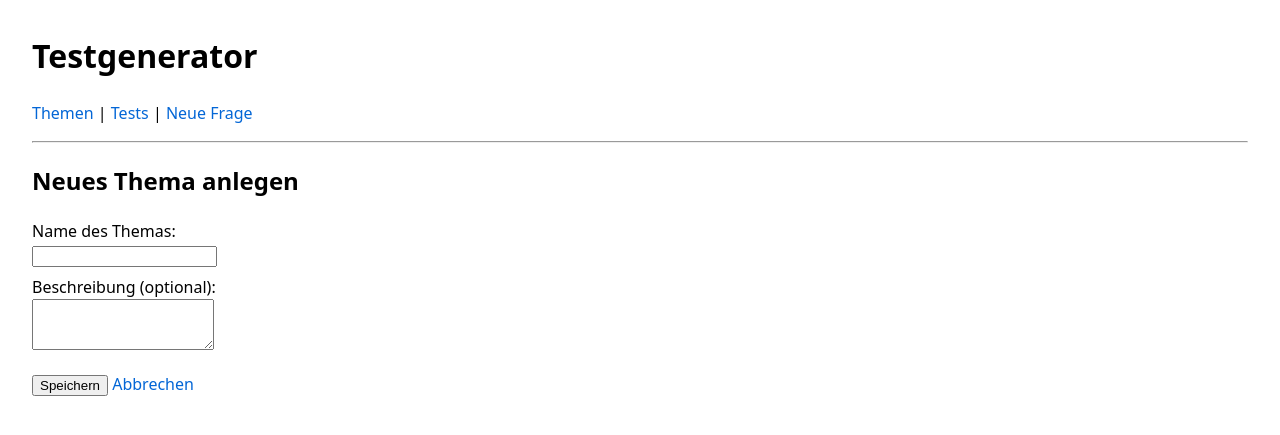
After one commit to wmaslo/testgenerator, a Flask app: page /topic/new in a window 1280 px wide. The commit adds this page. Shown: the top 435 px of the page. Run offline with Flask 3, Linux system fonts and the light colour scheme.

Commit message:
Weiterentwicklung: Katalog, Duplizieren, Löschen, Layout

```diff
--- a/app.py
+++ b/app.py
@@ -324,5 +324,165 @@ def edit_test(test_id):
     conn.close()
     return render_template("edit_test.html", test=test)
 
+@app.route("/topic/new", methods=["GET", "POST"])
+def new_topic():
+    conn = get_db_connection()
+
+    if request.method == "POST":
+        name = request.form["name"].strip()
+        description = request.form.get("description", "").strip()
+
+        if name:
+            conn.execute(
+                "INSERT INTO topics (name, description) VALUES (?, ?)",
+                (name, description),
+            )
+            conn.commit()
+            conn.close()
+            return redirect(url_for("index"))
+
+    conn.close()
+    return render_template("new_topic.html")
+
+@app.route("/topic/<int:topic_id>/edit", methods=["GET", "POST"])
+def edit_topic(topic_id):
+    conn = get_db_connection()
+
+    # Thema laden
+    topic = conn.execute(
+        "SELECT id, name, description FROM topics WHERE id = ?",
+        (topic_id,)
+    ).fetchone()
+
+    if topic is None:
+        conn.close()
+        return "Thema nicht gefunden", 404
+
+    if request.method == "POST":
+        name = request.form["name"].strip()
+        description = request.form.get("description", "").strip()
+
+        if name:
+            conn.execute(
+                """
+                UPDATE topics
+                SET name = ?, description = ?
+                WHERE id = ?
+                """,
+                (name, description, topic_id)
+            )
+            conn.commit()
+            conn.close()
+            # Nach dem Bearbeiten z.B. zurück zur Themenliste
+            return redirect(url_for("index"))
+
+    conn.close()
+    return render_template("edit_topic.html", topic=topic)
+
+@app.route("/tests/<int:test_id>/duplicate", methods=["POST"])
+def duplicate_test(test_id):
+    conn = get_db_connection()
+
+    # Original-Test laden
+    original = conn.execute(
+        "SELECT id, name, date, notes FROM tests WHERE id = ?",
+        (test_id,)
+    ).fetchone()
+
+    if original is None:
+        conn.close()
+        return "Test nicht gefunden", 404
+
+    # Neuen Namen erzeugen, z.B. "Alter Name (Kopie)"
+    new_name = f"{original['name']} (Kopie)"
+    new_date = original["date"]      # kannst du auch auf "" setzen, wenn du willst
+    new_notes = original["notes"]
+
+    # Neuen Test eintragen
+    cursor = conn.execute(
+        "INSERT INTO tests (name, date, notes) VALUES (?, ?, ?)",
+        (new_name, new_date, new_notes)
+    )
+    new_test_id = cursor.lastrowid
+
+    # Zugehörige Fragen übernehmen (Positionen beibehalten)
+    conn.execute(
+        """
+        INSERT INTO test_questions (test_id, question_id, position)
+        SELECT ?, question_id, position
+        FROM test_questions
+        WHERE test_id = ?
+        """,
+        (new_test_id, test_id)
+    )
+
+    conn.commit()
+    conn.close()
+
+    # Entweder zurück zur Übersicht...
+    return redirect(url_for("list_tests"))
+    # ...oder direkt in den neuen Test:
+    # return redirect(url_for("edit_test", test_id=new_test_id))
+
+@app.route("/tests/<int:test_id>/delete", methods=["POST"])
+def delete_test(test_id):
+    conn = get_db_connection()
+
+    # Test existiert?
+    test = conn.execute(
+        "SELECT id FROM tests WHERE id = ?",
+        (test_id,)
+    ).fetchone()
+
+    if test is None:
+        conn.close()
+        return "Test nicht gefunden", 404
+
+    # Zugeordnete Fragen löschen
+    conn.execute(
+        "DELETE FROM test_questions WHERE test_id = ?",
+        (test_id,)
+    )
+
+    # Selbst den Test löschen
+    conn.execute(
+        "DELETE FROM tests WHERE id = ?",
+        (test_id,)
+    )
+
+    conn.commit()
+    conn.close()
+
+    return redirect(url_for("list_tests"))
+
+@app.route("/topic/<int:topic_id>/catalog")
+def topic_catalog(topic_id):
+    conn = get_db_connection()
+
+    # Thema laden
+    topic = conn.execute(
+        "SELECT id, name, description FROM topics WHERE id = ?",
+        (topic_id,)
+    ).fetchone()
+
+    if topic is None:
+        conn.close()
+        return "Thema nicht gefunden", 404
+
+    # Alle Fragen zu diesem Thema laden
+    questions = conn.execute(
+        """
+        SELECT id, text
+        FROM questions
+        WHERE topic_id = ?
+        ORDER BY id
+        """,
+        (topic_id,)
+    ).fetchall()
+
+    conn.close()
+
+    return render_template("topic_catalog.html", topic=topic, questions=questions)
+
 if __name__ == "__main__":
     app.run(debug=True)
--- a/templates/base.html
+++ b/templates/base.html
@@ -17,6 +17,13 @@
                 display: none;
             }
         }
+	.answer-block {
+        	border: 1px solid #aaa;
+        	height: 120px;   /* Größe nach Wunsch */
+        	margin-top: 12px;
+        	margin-bottom: 20px;
+        }
+
     </style>
 </head>
 <body>
--- a/templates/index.html
+++ b/templates/index.html
@@ -1,6 +1,11 @@
 {% extends "base.html" %}
 {% block content %}
     <h2>Themen</h2>
+
+    <p>
+        <a href="{{ url_for('new_topic') }}">➕ Neues Thema hinzufügen</a>
+    </p>
+
     <ul>
         {% for t in topics %}
             <li>
--- /dev/null
+++ b/templates/new_topic.html
@@ -0,0 +1,22 @@
+{% extends "base.html" %}
+
+{% block content %}
+    <h2>Neues Thema anlegen</h2>
+
+    <form method="post">
+        <div>
+            <label for="name">Name des Themas:</label><br>
+            <input type="text" id="name" name="name" required>
+        </div>
+
+        <div style="margin-top: 0.5rem;">
+            <label for="description">Beschreibung (optional):</label><br>
+            <textarea id="description" name="description" rows="3"></textarea>
+        </div>
+
+        <div style="margin-top: 1rem;">
+            <button type="submit">Speichern</button>
+            <a href="{{ url_for('index') }}">Abbrechen</a>
+        </div>
+    </form>
+{% endblock %}
--- a/templates/test_preview.html
+++ b/templates/test_preview.html
@@ -86,8 +86,7 @@
             </div>
 
             <!-- Platz für Schüler-Antworten -->
-            <div style="margin-top: 0.5rem;">
-                <hr>
+	    	<div class="answer-block"></div>
             </div>
         </div>
     {% endfor %}
```
Also changed, not shown: templates/edit_topic.html (added, +32 -0 lines), templates/questions.html (+7 -0 lines), templates/tests.html (+18 -0 lines), templates/topic_catalog.html (added, +28 -0 lines).
